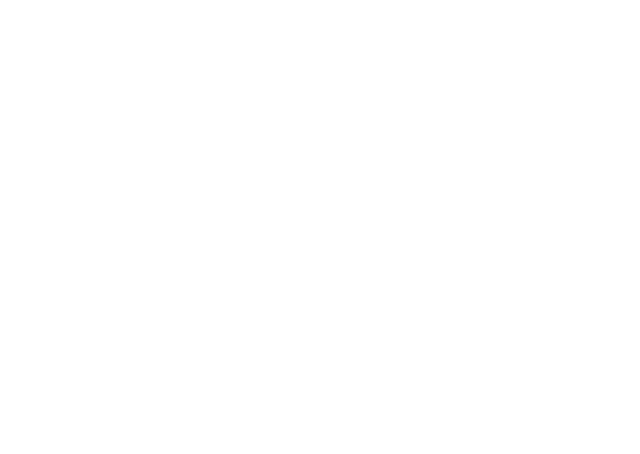
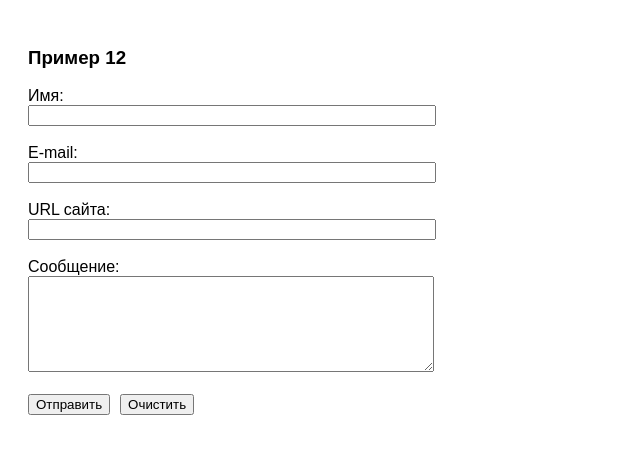
Before and after one commit to liahrothstein/web.lab6, a React (Vite) app in the folder examples/: page /examples/xmpl12 in a window 1280 px wide. Before the commit this address had no page. Shown: the top 454 px of the page, without its empty margins (0-640 px from the left). Built offline with nearby package versions, Linux system fonts and the light colour scheme.

Commit message:
feat: done twelveth example

```diff
--- a/examples/src/App.tsx
+++ b/examples/src/App.tsx
@@ -13,6 +13,7 @@ import {
   Example9,
   Example10,
   Example11,
+  Example12,
 } from './components';
 import { MainRoute } from './MainRoute';
 
@@ -32,6 +33,7 @@ function App() {
       <Route path="/examples/xmpl9" element={<Example9 />} />
       <Route path="/examples/xmpl10" element={<Example10 />} />
       <Route path="/examples/xmpl11" element={<Example11 />} />
+      <Route path="/examples/xmpl12" element={<Example12 />} />
     </Routes>
   );
 }
--- a/examples/src/MainRoute.tsx
+++ b/examples/src/MainRoute.tsx
@@ -15,6 +15,7 @@ export function MainRoute() {
       <Link to="/examples/xmpl9">Example 9</Link>
       <Link to="/examples/xmpl10">Example 10</Link>
       <Link to="/examples/xmpl11">Example 11</Link>
+      <Link to="/examples/xmpl12">Example 12</Link>
     </div>
   );
 }
--- /dev/null
+++ b/examples/src/components/Example12.tsx
@@ -0,0 +1,149 @@
+import React, { useState } from 'react';
+
+// Описываем интерфейс для структуры данных формы
+interface FormData {
+  name: string;
+  email: string;
+  url: string;
+  message: string;
+}
+
+export function Example12() {
+  // Начальное пустые значения формы
+  const initialFormState: FormData = {
+    name: '',
+    email: '',
+    url: '',
+    message: '',
+  };
+
+  // Стейт для хранения данных формы
+  const [formData, setFormData] = useState<FormData>(initialFormState);
+
+  // Стейт для хранения ошибок валидации
+  const [error, setError] = useState<string>('');
+
+  // Универсальный обработчик изменений для всех полей
+  function handleChange(e: React.ChangeEvent<HTMLInputElement | HTMLTextAreaElement>) {
+    const { name, value } = e.target;
+    setFormData((prev) => ({
+      ...prev,
+      [name]: value,
+    }));
+  }
+
+  // Функция валидации формы (аналог checkFields)
+  function checkFields(data: FormData): boolean {
+    // Проверяем, что все поля заполнены (удаляя лишние пробелы через trim)
+    if (!data.name.trim() || !data.email.trim() || !data.url.trim() || !data.message.trim()) {
+      setError('Пожалуйста, заполните все поля формы!');
+      return false;
+    }
+
+    const hasDigits = /[0-9]/.test(data.name);
+    if (hasDigits) {
+      setError('Поле "Имя" не должно содержать цифры!');
+      return false;
+    }
+
+    setError(''); // Если всё ок, убираем ошибку
+    return true;
+  }
+
+  // Обработчик отправки формы (с использованием современного React.SubmitEvent)
+  function handleSubmit(e: React.SubmitEvent) {
+    e.preventDefault(); // Предотвращаем перезагрузку страницы
+
+    // Вызываем функцию проверки
+    if (checkFields(formData)) {
+      alert('Форма успешно валидирована и отправлена!');
+      // Здесь обычно происходит отправка данных на сервер (например, через fetch или axios)
+      console.log('Отправленные данные:', formData);
+    }
+  }
+
+  // Функция для кнопки "Очистить" (вместо type="reset")
+  function handleReset() {
+    setFormData(initialFormState);
+    setError('');
+  }
+
+  return (
+    <div style={{ padding: '20px', fontFamily: 'sans-serif', maxWidth: '400px' }}>
+      <h3>Пример 12</h3>
+
+      {/* Вывод ошибки, если она есть */}
+      {error && (
+        <div style={{ color: 'red', marginBottom: '15px', fontWeight: 'bold' }}>⚠️ {error}</div>
+      )}
+
+      <form onSubmit={handleSubmit} name="mail">
+        <div>
+          <label>
+            Имя:
+            <br />
+            <input
+              type="text"
+              name="name"
+              value={formData.name}
+              onChange={handleChange}
+              style={{ width: '100%' }}
+            />
+          </label>
+        </div>
+        <br />
+
+        <div>
+          <label>
+            E-mail:
+            <br />
+            <input
+              type="email" // Меняем text на email для встроенной валидации браузера
+              name="email"
+              value={formData.email}
+              onChange={handleChange}
+              style={{ width: '100%' }}
+            />
+          </label>
+        </div>
+        <br />
+
+        <div>
+          <label>
+            URL сайта:
+            <br />
+            <input
+              type="url" // Меняем text на url для базовой проверки формата ссылки
+              name="url"
+              value={formData.url}
+              onChange={handleChange}
+              style={{ width: '100%' }}
+            />
+          </label>
+        </div>
+        <br />
+
+        <div>
+          <label>
+            Сообщение:
+            <br />
+            <textarea
+              rows={6}
+              cols={20}
+              name="message"
+              value={formData.message}
+              onChange={handleChange}
+              style={{ width: '100%', resize: 'vertical' }}
+            />
+          </label>
+        </div>
+        <br />
+
+        <div style={{ display: 'flex', gap: '10px' }}>
+          <input type="submit" value="Отправить" />
+          <input type="button" value="Очистить" onClick={handleReset} />
+        </div>
+      </form>
+    </div>
+  );
+}
--- a/examples/src/components/index.ts
+++ b/examples/src/components/index.ts
@@ -9,3 +9,4 @@ export { Example8 } from './Example8';
 export { Example9 } from './Example9';
 export { Example10 } from './Example10';
 export { Example11 } from './Example11';
+export { Example12 } from './Example12';
```
